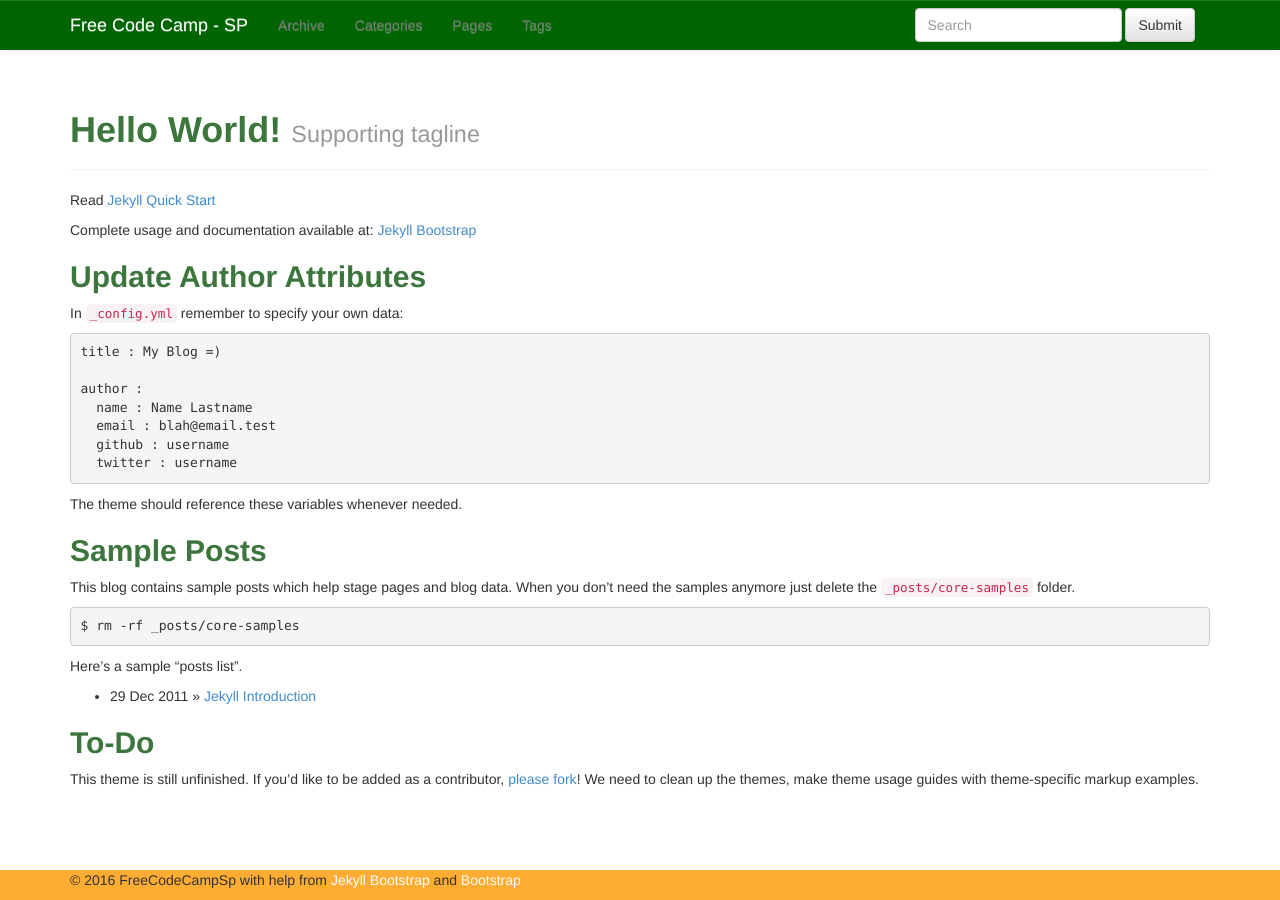
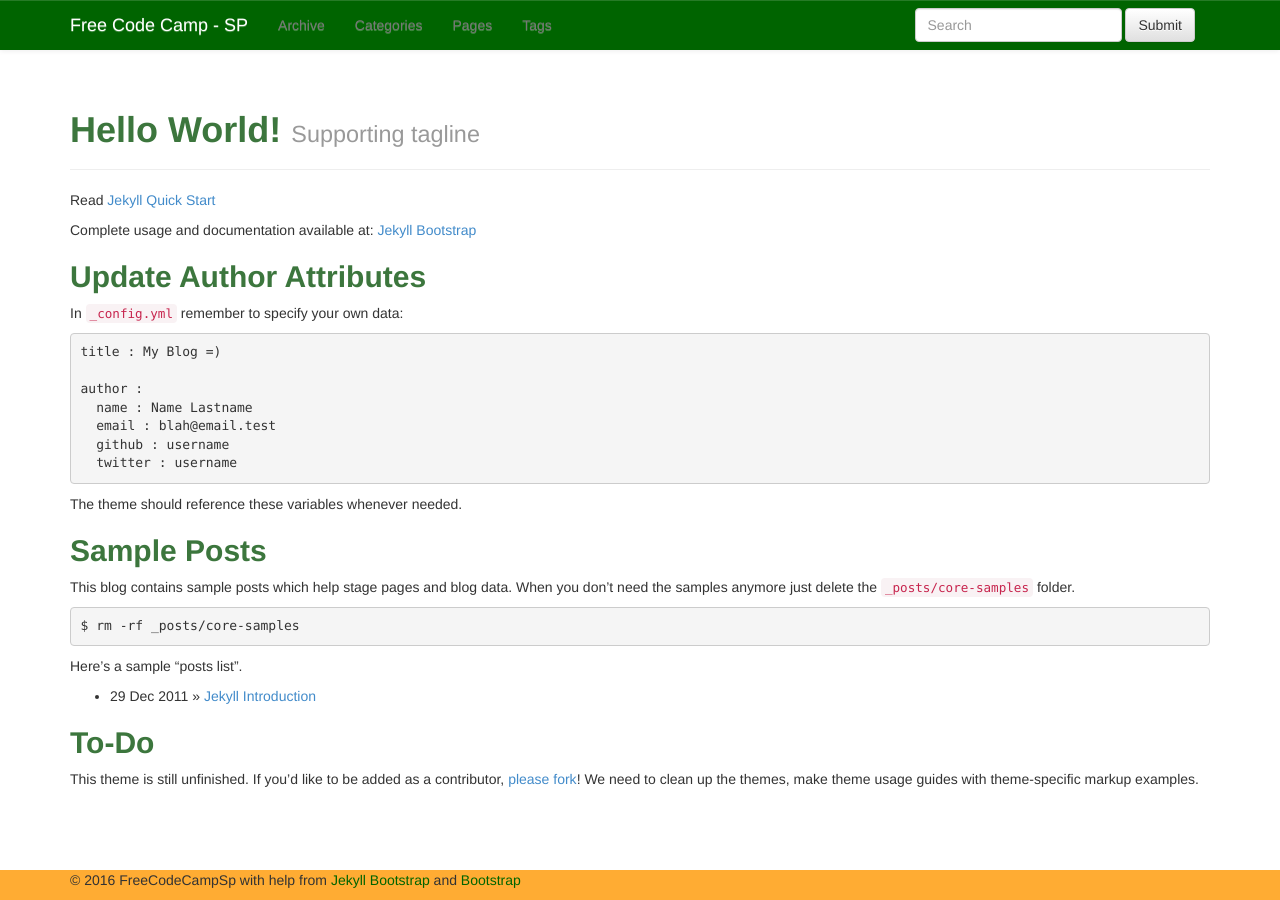
Before and after one commit to FreeCodeCampSp/FreeCodeCampSp.github.io, a Jekyll site: the page built from index.md, in a window 1280 px wide. Built offline with Jekyll 4.4.1, drawn with Linux system fonts in a browser that asks for light colours; nearby versions of some CDN libraries.

Commit message:
Ajustando as cores do menu e os links do rodapé

```diff
--- a/assets/themes/css/style.css
+++ b/assets/themes/css/style.css
@@ -28,11 +28,11 @@
 .menu .navbar-brand{
     color: #fff;
 }
-.menu a{
+.menu .nav a{
     color: #fff;
     transition: 2s ease-in;
 }
-.menu a:hover{
+.menu .nav a:hover{
     color: #ffac33;
 }
 /* Footer */
@@ -40,7 +40,7 @@
   background-color: #ffac33;
 }
 .footer a{color: #006400;}
-.footer a{ color: #fff;}
+.footer a:hover{ color: #fff;}
 
 /* posts index */
 .post > h3.title {
```
